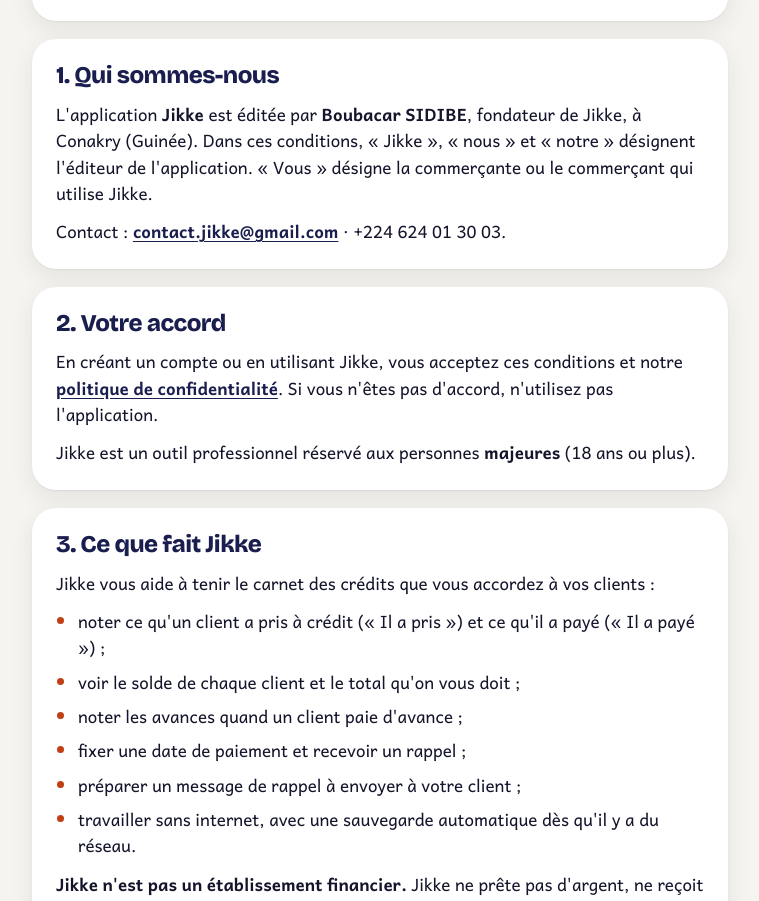
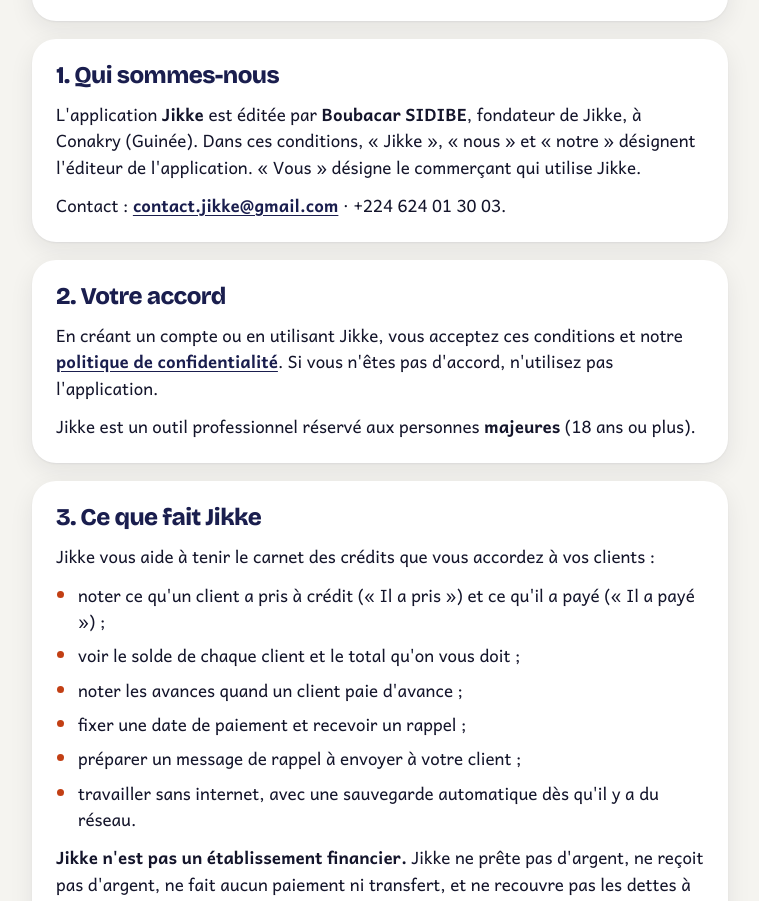
Before and after one commit to BOUBACARSI/jikke-site, a plain HTML site: page conditions-utilisation.html in a window 1280 px wide. Shown: the part 1350-2251 px from the top of the page, without its empty margins (260-1019 px from the left). Drawn offline with Linux system fonts and the light colour scheme.

Commit message:
Masculin générique : « commerçants » (accueil, FAQ, conditions d'utilisation)

```diff
--- a/conditions-utilisation.html
+++ b/conditions-utilisation.html
@@ -71,7 +71,7 @@
 
     <section class="bloc" id="qui" aria-labelledby="t-qui">
       <h2 id="t-qui">1. Qui sommes-nous</h2>
-      <p>L'application <strong>Jikke</strong> est éditée par <strong>Boubacar SIDIBE</strong>, fondateur de Jikke, à Conakry (Guinée). Dans ces conditions, « Jikke », « nous » et « notre » désignent l'éditeur de l'application. « Vous » désigne la commerçante ou le commerçant qui utilise Jikke.</p>
+      <p>L'application <strong>Jikke</strong> est éditée par <strong>Boubacar SIDIBE</strong>, fondateur de Jikke, à Conakry (Guinée). Dans ces conditions, « Jikke », « nous » et « notre » désignent l'éditeur de l'application. « Vous » désigne le commerçant qui utilise Jikke.</p>
       <p>Contact : <a href="mailto:contact.jikke@gmail.com">contact.jikke@gmail.com</a> · +224 624 01 30 03.</p>
     </section>
 
```
Also changed, not shown: index.html (+2 -2 lines).
